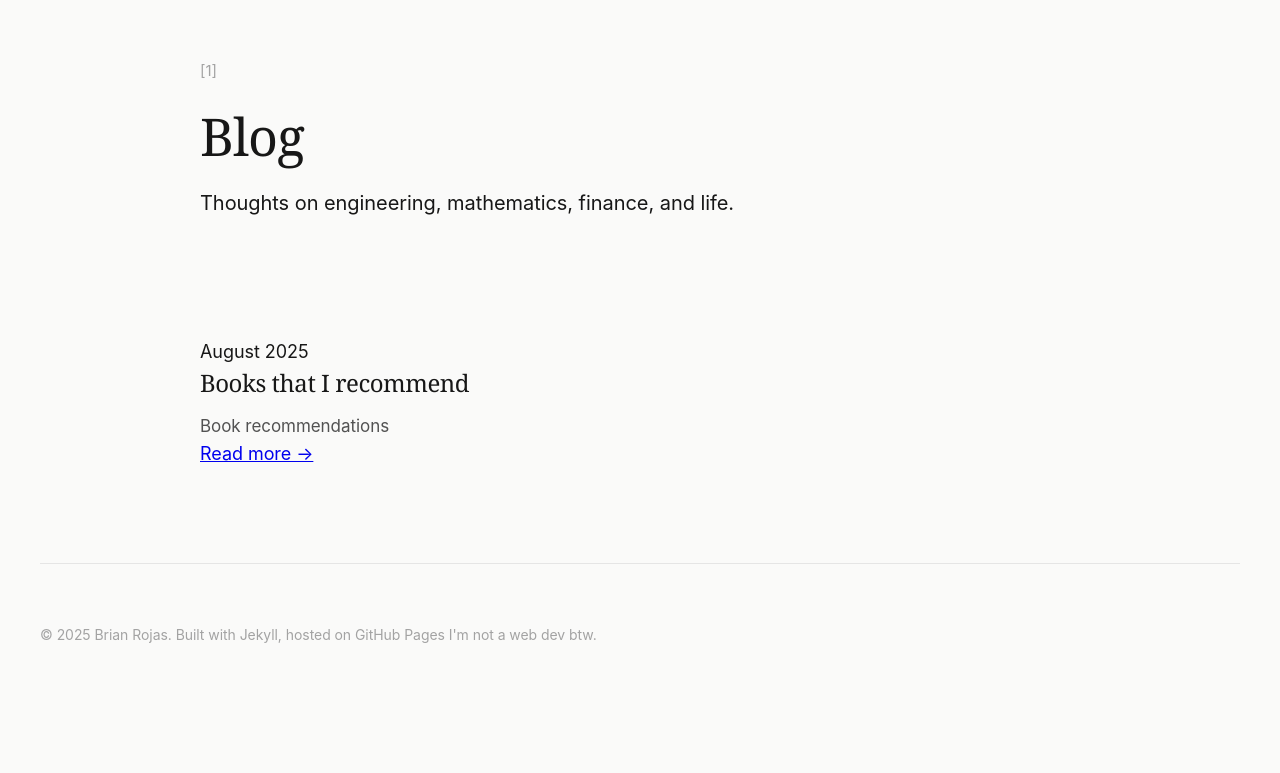
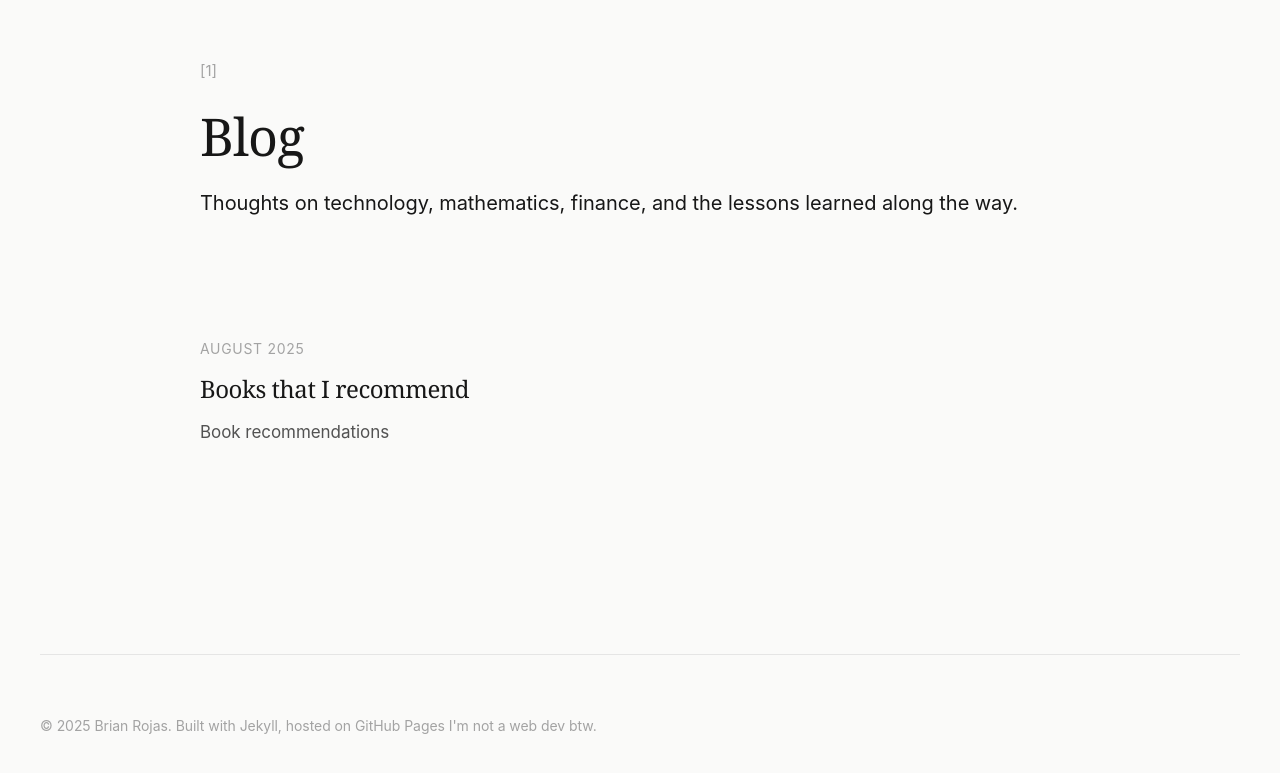
Before and after one commit to brianrojrc/brianrojrc.github.io, a Jekyll site: the page built from blog.md, in a window 1280 px wide. Shown: the top 773 px of the page. Built offline with Jekyll 4.4.1, drawn with Linux system fonts in a browser that asks for light colours.

Commit message:
Update blog.md

```diff
--- a/blog.md
+++ b/blog.md
@@ -6,16 +6,19 @@ title: Blog
 <header class="page-header">
     <span class="page-marker">[1]</span>
     <h1>Blog</h1>
-    <p class="intro">Thoughts on engineering, mathematics, finance, and life.</p>
+    <p class="intro">Thoughts on technology, mathematics, finance, and the lessons learned along the way.</p>
 </header>
 
-<section class="blog-posts">
+<div class="blog-list">
     {% for post in site.posts %}
     <article class="blog-post-item">
-        <div class="post-date">{{ post.date | date: "%B %Y" }}</div>
-        <h2 class="post-title"><a href="{{ post.url | relative_url }}">{{ post.title }}</a></h2>
-        <p class="post-excerpt">{{ post.excerpt | strip_html | truncate: 150 }}</p>
-        <a href="{{ post.url | relative_url }}" class="read-more">Read more →</a>
+        <div class="post-meta">{{ post.date | date: "%B %Y" }}</div>
+        <h2 class="post-title">
+            <a href="{{ post.url | relative_url }}">{{ post.title }}</a>
+        </h2>
+        {% if post.excerpt %}
+        <p class="post-excerpt">{{ post.excerpt | strip_html | truncate: 180 }}</p>
+        {% endif %}
     </article>
     {% endfor %}
-</section>
+</div>
```
